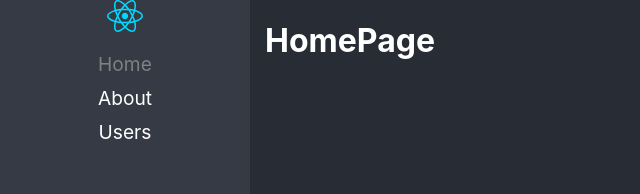
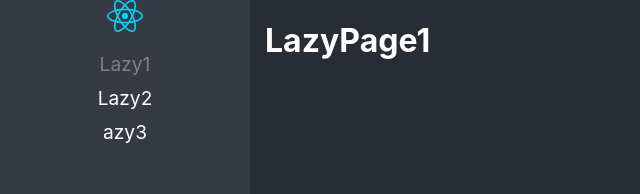
Before and after one commit to LeoSotomayor2001/react-adv, a React (Vite) app: page /lazy1 in a window 1280 px wide. Before the commit this address led to /home. Shown: the top 194 px of the page, without its empty margins (0-640 px from the left). Built offline with nearby package versions, Linux system fonts and the light colour scheme.

Commit message:
Componentes Lazy agregados

```diff
--- /dev/null
+++ b/src/01-lazyload/pages/LazyPage1.tsx
@@ -0,0 +1,6 @@
+
+export const LazyPage1 = () => {
+  return (
+    <h1>LazyPage1</h1>
+  )
+}
--- /dev/null
+++ b/src/01-lazyload/pages/LazyPage2.tsx
@@ -0,0 +1,6 @@
+
+export const LazyPage2 = () => {
+  return (
+    <h1>LazyPage2</h1>
+  )
+}
--- /dev/null
+++ b/src/01-lazyload/pages/LazyPage3.tsx
@@ -0,0 +1,6 @@
+
+export const LazyPage3 = () => {
+  return (
+    <h1>LazyPage3</h1>
+  )
+}
--- /dev/null
+++ b/src/01-lazyload/pages/index.ts
@@ -0,0 +1,3 @@
+export * from './LazyPage1'
+export * from './LazyPage2'
+export * from './LazyPage3'
--- a/src/routes/Navigation.tsx
+++ b/src/routes/Navigation.tsx
@@ -1,5 +1,7 @@
 import { BrowserRouter, Navigate, NavLink, Route, Routes } from "react-router-dom"
 import logo from '../assets/react.svg'
+import { LazyPage1, LazyPage2, LazyPage3 } from "../01-lazyload/pages"
+
 
 export const Navigation = () => {
   return (
@@ -11,26 +13,26 @@ export const Navigation = () => {
 
                 <ul>
                     <li>
-                        <NavLink to={"/home"} className={({isActive})=> isActive?'nav-active': '' }>Home</NavLink>
+                        <NavLink to={"/lazy1"} className={({isActive})=> isActive?'nav-active': '' }>Lazy1</NavLink>
 
                     </li>
 
                     <li>
-                        <NavLink to={"/about"} className={({isActive})=> isActive?'nav-active': '' }>About</NavLink>
+                        <NavLink to={"/lazy2"} className={({isActive})=> isActive?'nav-active': '' }>Lazy2</NavLink>
 
                     </li>
                     <li>
-                        <NavLink to={"/users"} className={({isActive})=> isActive?'nav-active': '' }>Users</NavLink>
+                        <NavLink to={"/lazy3"} className={({isActive})=> isActive?'nav-active': '' }>azy3</NavLink>
 
                     </li>
                 </ul>
             </nav>
 
             <Routes>
-                <Route path="about" element={<h1>AboutPage</h1>}/>
-                <Route path="users" element={<h1>UsersPage</h1>}/>
-                <Route path="home" element={<h1>HomePage</h1>}/>
-                <Route path="/*" element={<Navigate to={"/home"} replace/>}/>
+                <Route path="lazy1" element={<LazyPage1/>}/>
+                <Route path="lazy2" element={<LazyPage2/>}/>
+                <Route path="lazy3" element={<LazyPage3/>}/>
+                <Route path="/*" element={<Navigate to={"/lazy1"} replace/>}/>
             </Routes>
 
         </div>
```
